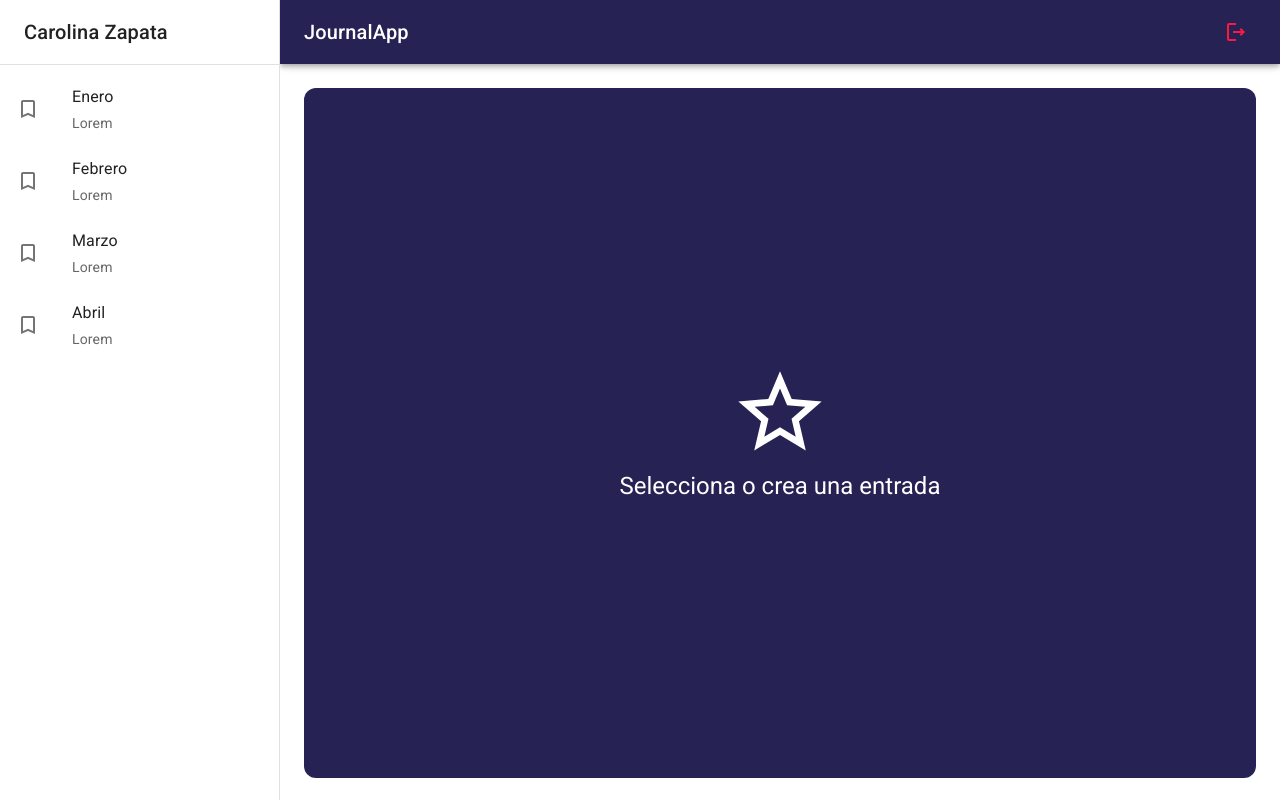
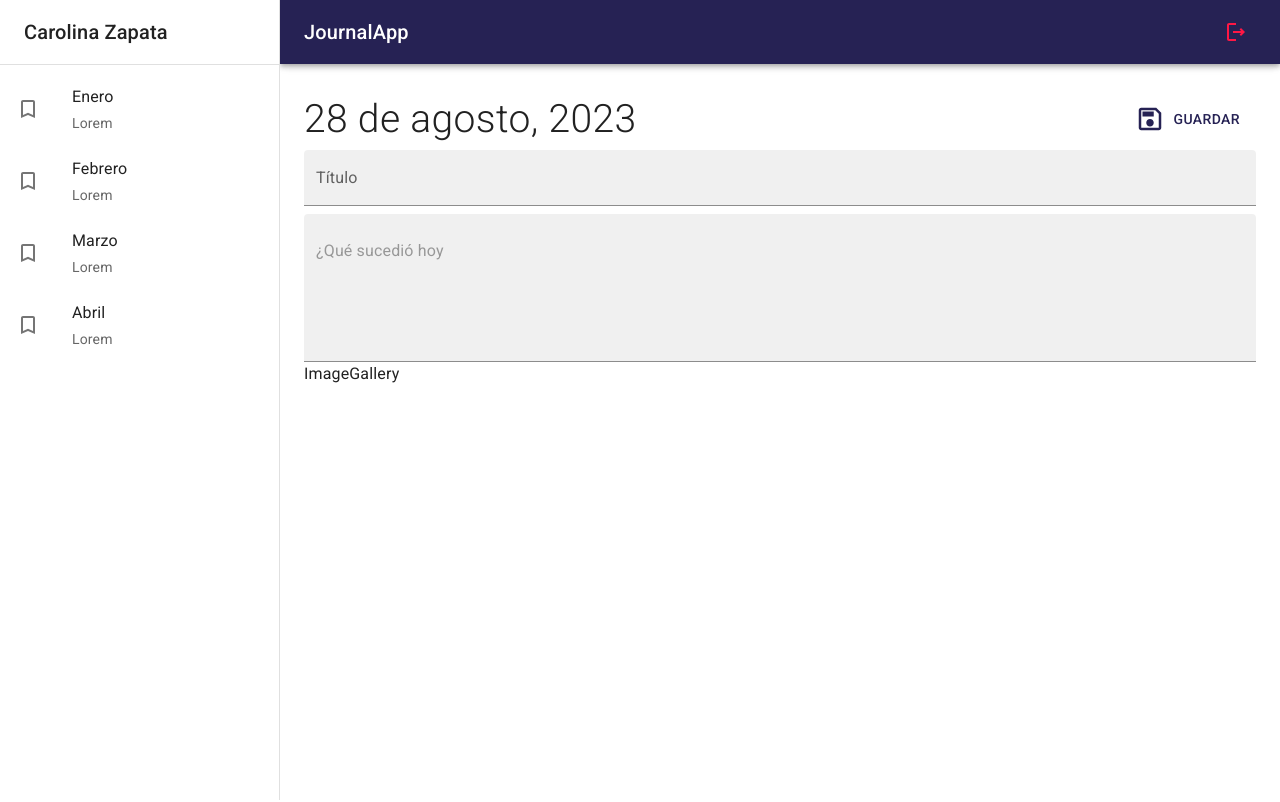
Before and after one commit to cazavi/journal-app, a React (Vite) app: page / in a window 1280 px wide. Built offline with nearby package versions, Linux system fonts and the light colour scheme.

Commit message:
noteview update

```diff
--- /dev/null
+++ b/src/journal/components/ImageGallery.jsx
@@ -0,0 +1,7 @@
+
+
+export const ImageGallery = () => {
+  return (
+    <div>ImageGallery</div>
+  )
+}
--- a/src/journal/components/index.js
+++ b/src/journal/components/index.js
@@ -1,2 +1,3 @@
 export * from './NavBar';
 export * from './SideBar';
+export * from './ImageGallery';
--- a/src/journal/pages/JournalPage.jsx
+++ b/src/journal/pages/JournalPage.jsx
@@ -1,10 +1,10 @@
 import { JournalLayout } from '../layout/JournalLayout';
-import { NothingSelectedView } from '../views/NothingSelectedView';
+import { NoteView, NothingSelectedView } from '../views';
 
 export const JournalPage = () => {
   return (
     <JournalLayout>
-      <NothingSelectedView />
+      <NoteView />
     </JournalLayout>
   )
 }
--- /dev/null
+++ b/src/journal/views/NoteView.jsx
@@ -0,0 +1,44 @@
+import { SaveOutlined } from "@mui/icons-material"
+import { Button, Grid, TextField, Typography } from "@mui/material"
+import { ImageGallery } from "../components"
+
+export const NoteView = () => {
+  return (
+    <Grid container
+      direction='row'
+      justifyContent='space-between'
+      alignItems='center'
+      sx={{mb:1}}
+    >
+      <Grid item>
+        <Typography fontSize={39} fontWeight='light'>28 de agosto, 2023</Typography>
+      </Grid>
+      <Grid item>
+        <Button color='primary' sx={{padding:2}}>
+          <SaveOutlined sx={{fontSize:30, mr:1}}/>
+          Guardar
+        </Button>
+      </Grid>
+      <Grid container>
+        <TextField
+          type="text"
+          variant="filled"
+          fullWidth
+          placeholder="Ingrese un título"
+          label="Título"
+          sx={{border:'none', mb: 1}}
+        />
+        <TextField
+          type="text"
+          variant="filled"
+          fullWidth
+          multiline
+          placeholder="¿Qué sucedió hoy"
+          minRows={5}
+        />
+      </Grid>
+      {/* Image gallery */}
+      <ImageGallery/>
+    </Grid>
+  )
+}
--- a/src/journal/views/index.js
+++ b/src/journal/views/index.js
@@ -1 +1,2 @@
 export * from './NothingSelectedView';
+export * from './NoteView';
```
